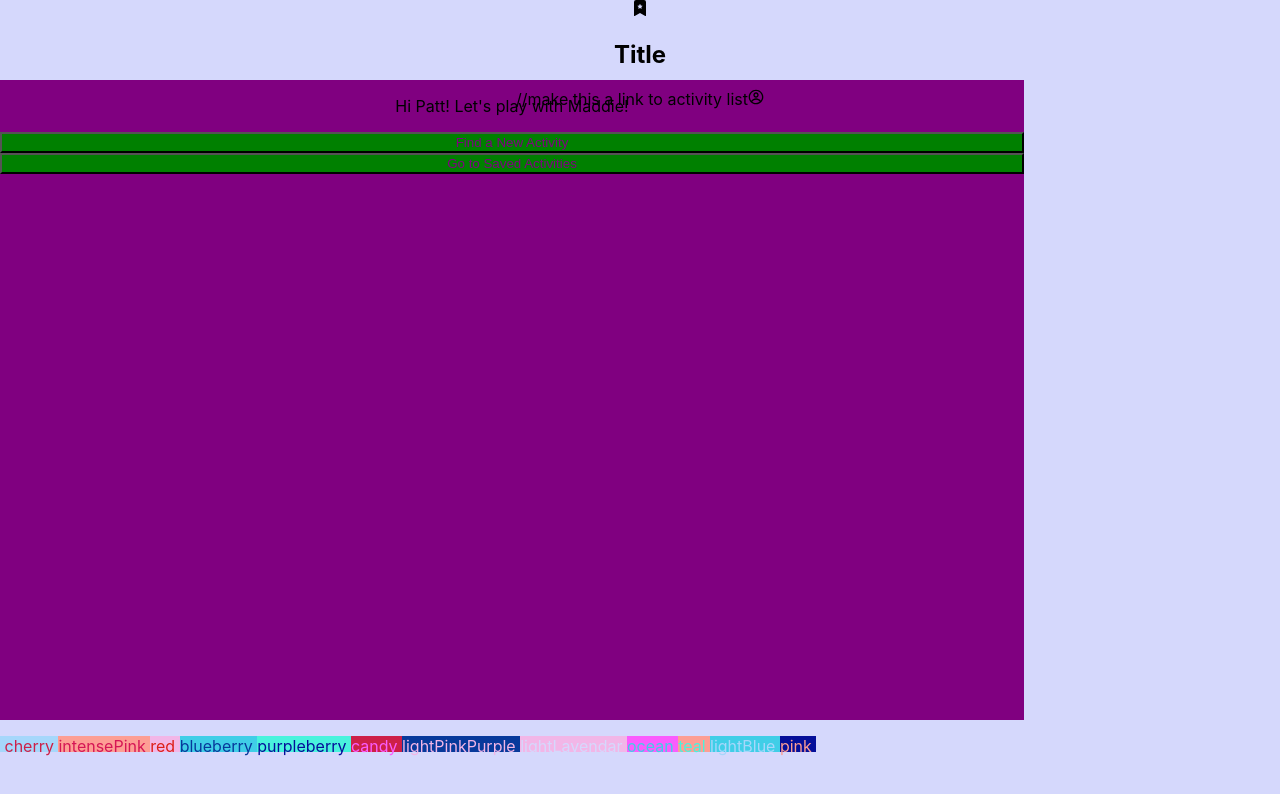
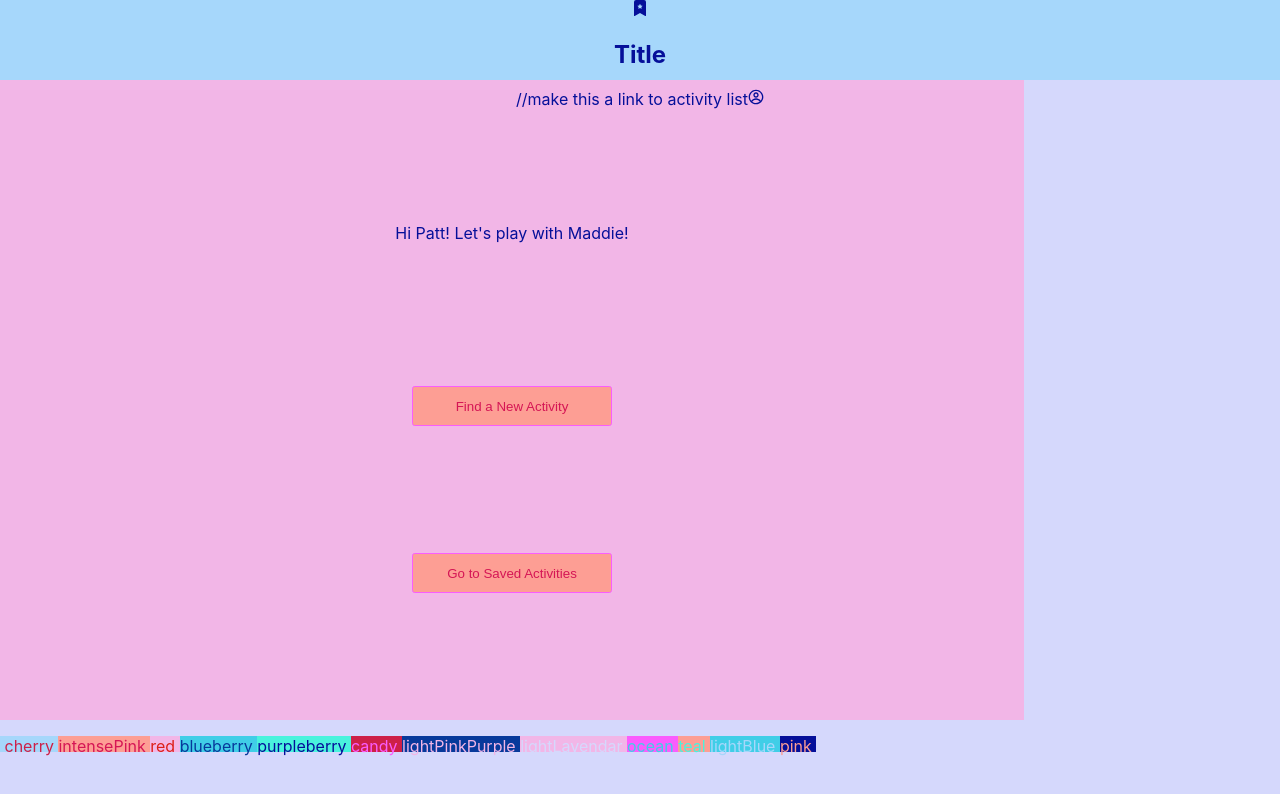
Before and after one commit to pattpjy/PlayPalsMVP, a React (Create React App) app in the folder ui/: page / in a window 1280 px wide. Shown: the top 794 px of the page. Built offline with nearby package versions, Linux system fonts and the light colour scheme.

Commit message:
Add some tester color application and index.scss import file to all .scss files

```diff
--- a/ui/src/components/activityInfoView/ActivityInfoView.scss
+++ b/ui/src/components/activityInfoView/ActivityInfoView.scss
@@ -0,0 +1 @@
+@use "src/index.scss" as *;
--- a/ui/src/components/allActivities/AllActivities.scss
+++ b/ui/src/components/allActivities/AllActivities.scss
@@ -1,5 +1,7 @@
+@use "src/index.scss" as *;
+
 .all-activities-section {
-    background-color: purple;
+    background-color: $lightLavendar;
     display: flex;
     flex-direction: column;
     height: 80%;
--- a/ui/src/components/app/App.scss
+++ b/ui/src/components/app/App.scss
@@ -42,9 +42,10 @@
 }
 
 .trying-out-colors {
+  align-self: flex-end;
   display: flex;
   flex-direction: row;
-  align-self: flex-end;
+  flex-wrap: wrap;
   p {
     font-size: 1em;
     height: 1em;
--- a/ui/src/components/errorPage/ErrorPage.scss
+++ b/ui/src/components/errorPage/ErrorPage.scss
@@ -0,0 +1 @@
+@use "src/index.scss" as *;
--- a/ui/src/components/filter/Filter.scss
+++ b/ui/src/components/filter/Filter.scss
@@ -1,3 +1,5 @@
+@use "src/index.scss" as *;
+
 .drop-down {
-    background-color: slategray;
+    background-color: $pink;
 }
--- a/ui/src/components/headerNav/HeaderNav.scss
+++ b/ui/src/components/headerNav/HeaderNav.scss
@@ -1,4 +1,8 @@
+@use "src/index.scss" as *;
+
 .header {
+    background-color: $lightBlue;
+    color: $purpleberry;
     height: 10vh;
     width: 100vw;
 }
--- a/ui/src/components/landingPage/LandingPage.scss
+++ b/ui/src/components/landingPage/LandingPage.scss
@@ -1,13 +1,22 @@
+@use "src/index.scss" as *;
+
 .landing {
-    background-color: purple;
+    align-items: center;
+    background-color: $lightPinkPurple;
+    color: $purpleberry;
     display: flex;
     flex-direction: column;
     height: 80%;
+    justify-content: space-evenly;
     width: 80%;
 }
 
 .find,
 .go {
-    background-color: green;
-    color: purple;
+    background-color: $pink;
+    border-radius: .2em;
+    border: .1em solid $candy;
+    color: $intensePink;
+    height: 3em;
+    width: 15em;
 }
--- a/ui/src/components/profile/Profile.scss
+++ b/ui/src/components/profile/Profile.scss
@@ -1,5 +1,7 @@
+@use "src/index.scss" as *;
+
 .report {
-    background-color: purple;
+    background-color: $lightBlue;
     display: flex;
     flex-direction: column;
     height: 80%;
--- a/ui/src/components/thumbnailActivity/ActivityCard.scss
+++ b/ui/src/components/thumbnailActivity/ActivityCard.scss
@@ -0,0 +1 @@
+@use "src/index.scss" as *;
--- a/ui/src/components/todo/ToDos.scss
+++ b/ui/src/components/todo/ToDos.scss
@@ -1,5 +1,7 @@
+@use "src/index.scss" as *;
+
 .to-do-container {
-    background-color: purple;
+    background-color: $lightBlue;
     display: flex;
     flex-direction: column;
     height: 80%;
```
